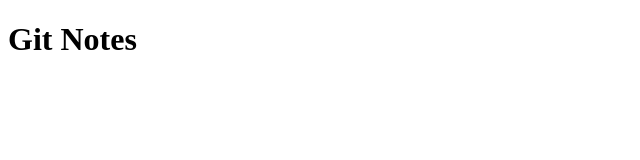
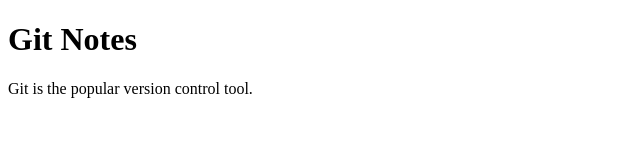
Before and after one commit to hbijli/my-sandbox, a plain HTML site: page index.html in a window 1280 px wide. Shown: the whole page, without its empty margins (0-640 px from the left). Drawn offline with Linux system fonts and the light colour scheme.

Commit message:
New 1 line para.

```diff
--- a/index.html
+++ b/index.html
@@ -4,6 +4,7 @@
 </head>
 <body>
 <h1>Git Notes</h1>
+<p>Git is the popular version control tool.</p>
 
 </body>
 </html>
```
